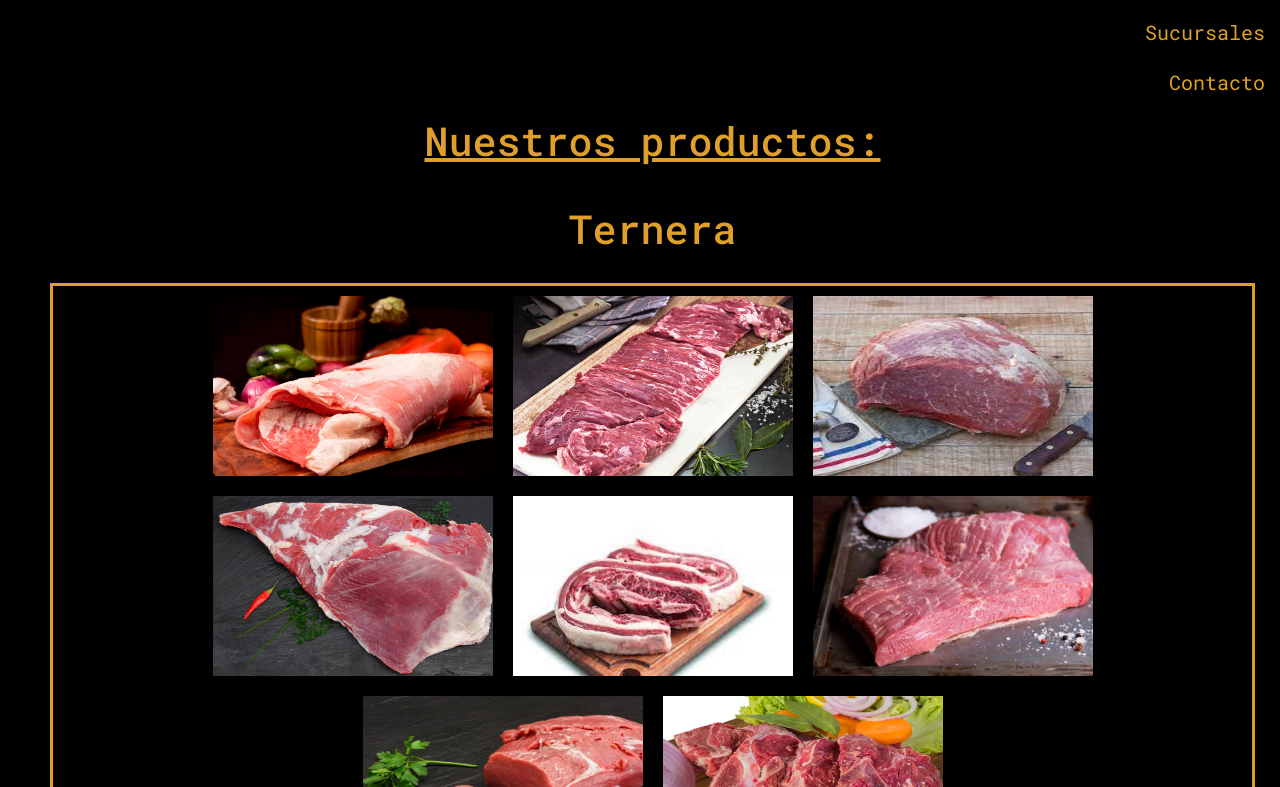
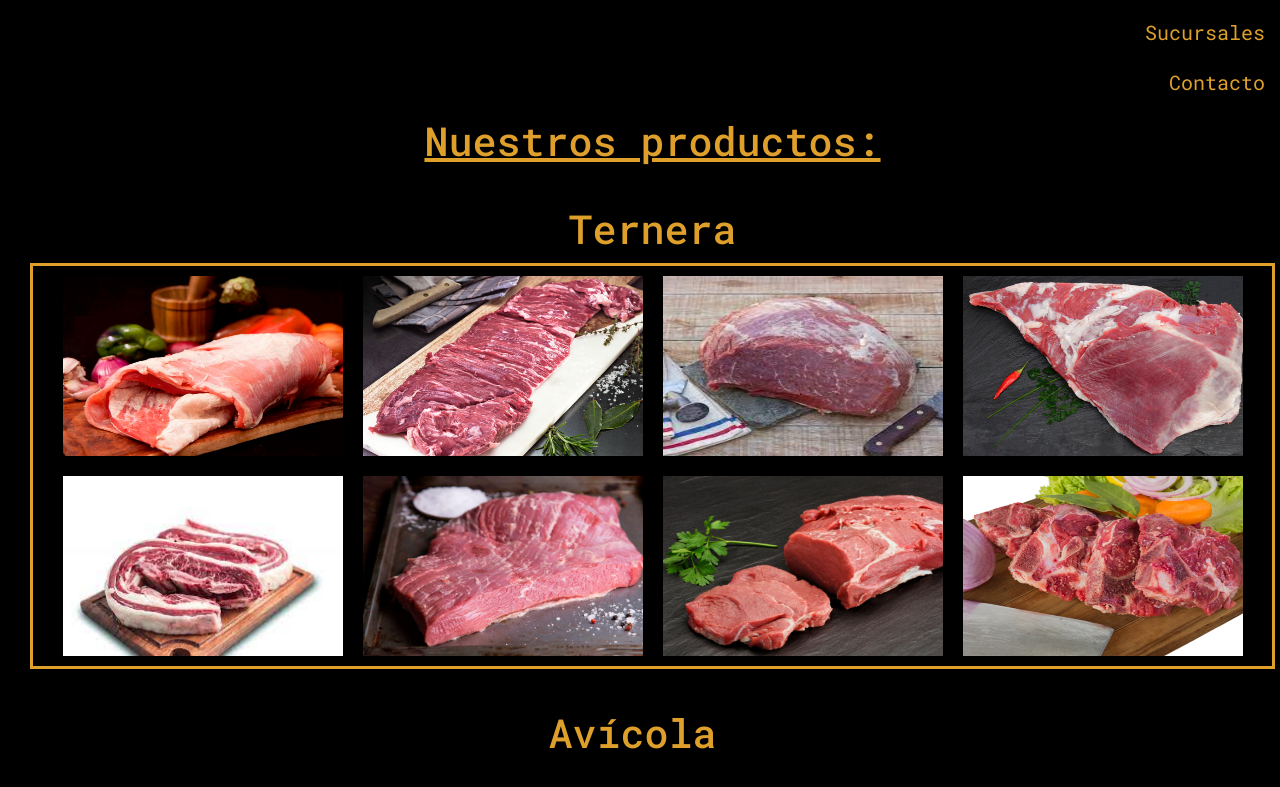
Before and after one commit to cristianpastorini/Proyecto-Uno, a website: page paginas/productos.html in a window 1280 px wide. Shown: the part 153-940 px from the top of the page. Drawn offline with nearby package versions, Linux system fonts and the light colour scheme; files that its build step writes are made by us from their sources.

Commit message:
mi13commit

```diff
--- a/scss/estilos.scss
+++ b/scss/estilos.scss
@@ -65,8 +65,18 @@
 
     .cuadro {
         border: solid $ColorSecundario;
-        margin: 3rem;
+        margin: 1rem;
         }
+
+    .padremapa {
+        display: flex;
+        flex-flow: row wrap;
+        justify-content: center;
+        .google{
+            width: 50rem;
+            height: 30rem;
+        }
+    }
 
     .padredestacados{
         @extend .padremapa;
```
